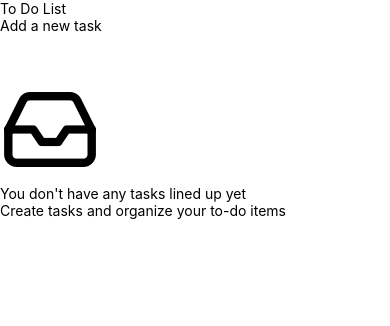
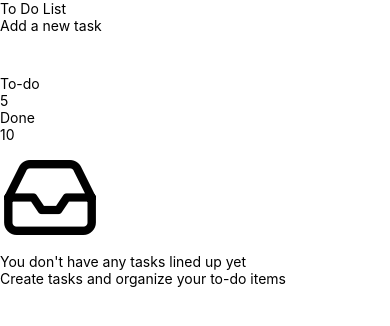
Before and after one commit to rogerpoliver/todo-list, a React Native app: screen / in a window 390 px wide. Shown: the top 326 px of the page. Built offline with nearby package versions, Linux system fonts and the light colour scheme.

Commit message:
feat: minor changes at Home page

```diff
--- a/src/screens/Home/index.tsx
+++ b/src/screens/Home/index.tsx
@@ -1,6 +1,7 @@
 import { View, FlatList } from "react-native";
 import { Task } from "../../components/Task";
 import { Header } from "../../components/Header";
+import { Counter } from "../../components/Counter";
 import { EmptyList } from "../../components/EmptyList";
 import { InputContainer } from "../../components/InputContainer";
 
@@ -19,11 +20,11 @@ const taskList = [
 
 export default function Home() {
   return (
-    <View className="flex-1 bg-[#F8F9F4]">
+    <View className="flex-1 bg-[#F5F5F4] items-center">
       <Header />
       <InputContainer />
+      <Counter />
       <FlatList
-        className="mt-[20%]"
         data={[]}
         // data={taskList}
         keyExtractor={(item) => item}
```
